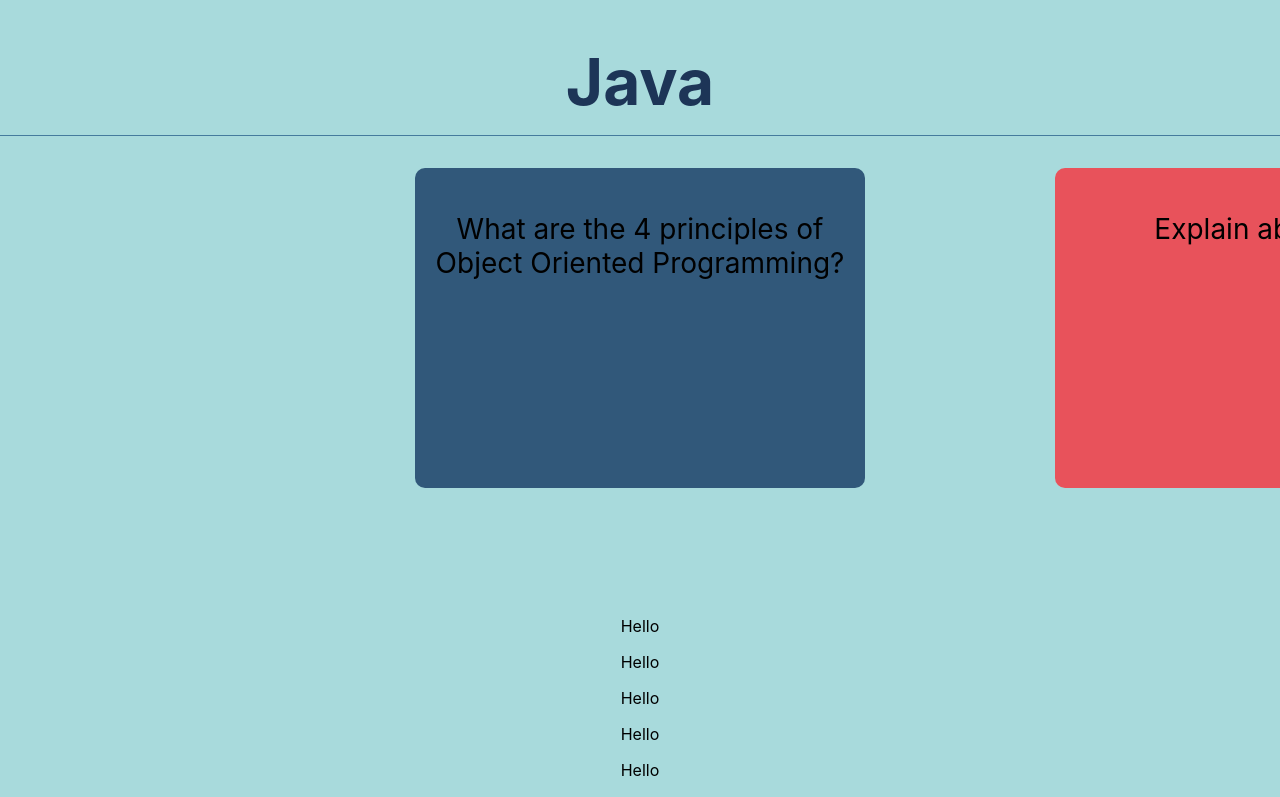
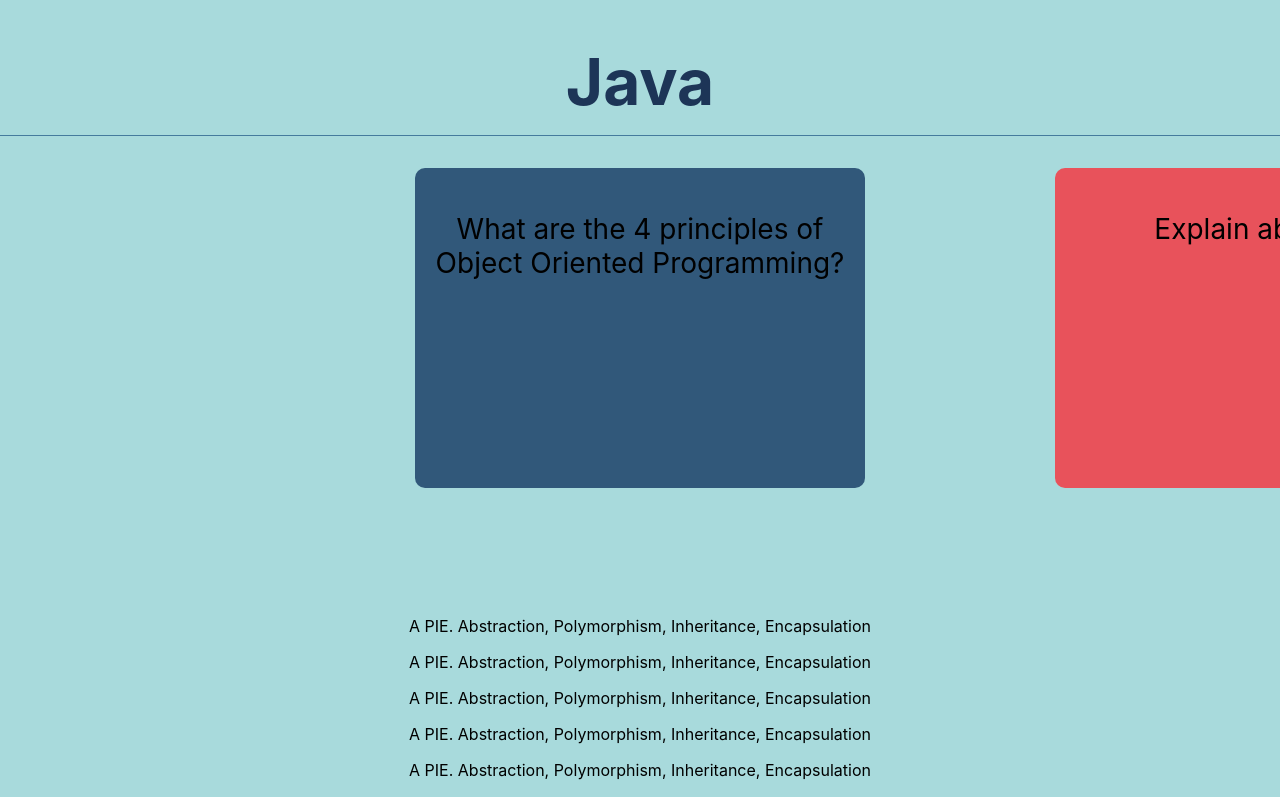
Before and after one commit to michael-mcmasters/Notecards, a React (Create React App) app: page / in a window 1280 px wide. Shown: the top 797 px of the page. Built offline with nearby package versions, Linux system fonts and the light colour scheme.

Commit message:
Pass card by array as props

```diff
--- a/src/components/js/CardReducer.js
+++ b/src/components/js/CardReducer.js
@@ -1,10 +1,9 @@
 import React from 'react';
 
-const CardReducer = () => {
+const CardReducer = ({ card, cardIndex, xPosition, flipped }) => {
   return (
     <div>
-      <p>Hello</p>
-      <p>{console.log("hello")}</p>
+      <p>{card.backText}</p>
     </div>
   );
 };
--- a/src/components/js/CardsReducer.js
+++ b/src/components/js/CardsReducer.js
@@ -26,6 +26,8 @@ function reducer(state, action) {
 
 const CardsReducer = () => {
   const cards = cardsJSON.cards;
+  console.log(cards)
+  console.log(cards[0])
 
   let [cardContainers, dispatch] = useReducer(reducer, [
     {
@@ -69,14 +71,18 @@ const CardsReducer = () => {
     // dispatch({ type: "cycle-left" })
   }
 
+  // const getCardProperties = (index) => {
+  //   return cards[index];
+  // }
 
   return (
     <>
       {cardContainers.map(c => {
-        if (c.cardIndex < 0 || c.cardIndex >= cards.length) c.cardIndex = 0;
+        let index = c.cardIndex;
+        if (c.cardIndex < 0 || c.cardIndex >= cards.length) index = 0;
         return <CardReducer
-          card={c.card}
-          cardIndex={c.index}
+          card={cards[1]}
+          cardIndex={1}
           xPosition={c.xPosition}
           flipped={c.flipped}
         />
```
